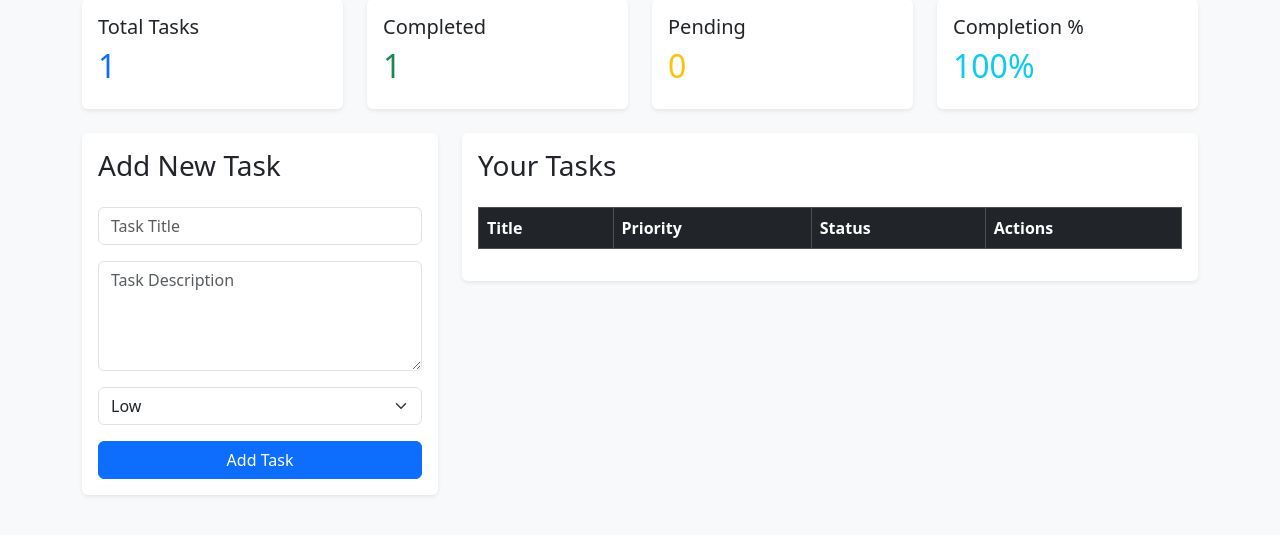
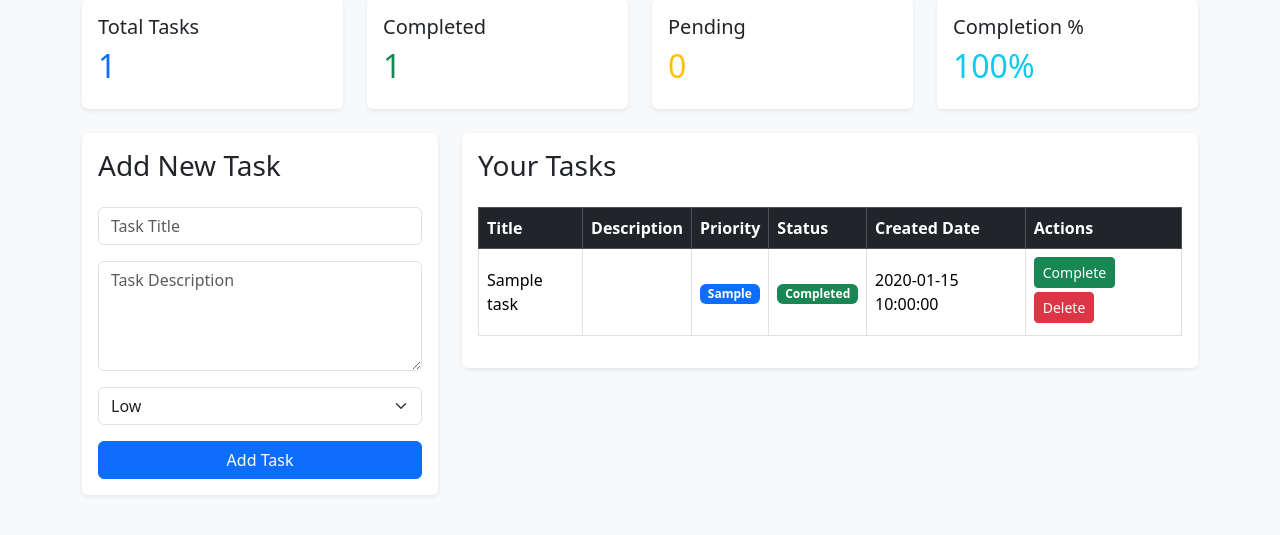
Before and after one commit to Rishabh902/Smart-Task-Management-System, a Flask app: page /dashboard in a window 1280 px wide. Shown: the part 129-664 px from the top of the page. Run offline with Flask 3, Linux system fonts and the light colour scheme; a user stored in the database is signed in; tables that the repository leaves empty hold one stand-in row (values such as "Sample post"); data that the repository does not hold is empty; some libraries are stand-ins or nearby versions.

Commit message:
first commit

```diff
--- a/main.py
+++ b/main.py
@@ -1,5 +1,5 @@
 #import all routing templates and request
-from flask import Flask, render_template, redirect, url_for, request, flash
+from flask import Flask, render_template, redirect, url_for, request, flash, jsonify
 from flask_sqlalchemy import SQLAlchemy  #for database opration
 from flask_login import (LoginManager,UserMixin,login_user,logout_user,login_required,current_user)
 from werkzeug.security import generate_password_hash, check_password_hash #Password hashing
@@ -146,25 +146,24 @@ def all_task_include(task):
     }
 
 
-
 @app.route("/api/tasks", methods=["GET"])
 @login_required
 def get_tasks():
-
     tasks = Task.query.filter_by(user_id=current_user.id).all()
 
-    return {"tasks": [all_task_include(task) for task in tasks]}, 200
+    task_list = []
 
+    for task in tasks:
+        task_list.append({
+            "id": task.id,
+            "title": task.title or "",
+            "description": str(task.description) if task.description else "",
+            "priority": task.priority or "",
+            "status": task.status or "Pending",
+            "created_date": task.created_date.strftime("%Y-%m-%d %H:%M:%S") if task.created_date else ""
+        })
 
-def all_task_include(task):
-    return {
-        "id": task.id,
-        "title": task.title,
-        "description": task.description,
-        "priority": task.priority,
-        "status": task.status,
-        "created_date": task.created_date.strftime("%Y-%m-%d %H:%M:%S")
-    }
+    return jsonify({"tasks": task_list})
 #update end point
 @app.route("/api/tasks/<int:task_id>", methods=["PUT"])
 @login_required
--- a/templates/index.html
+++ b/templates/index.html
@@ -4,7 +4,6 @@
 <head>
     <meta charset="UTF-8">
     <meta name="viewport" content="width=device-width, initial-scale=1.0">
-
     <title>Task Dashboard</title>
 
     <link href="https://cdn.jsdelivr.net/npm/bootstrap@5.3.7/dist/css/bootstrap.min.css" rel="stylesheet">
@@ -16,18 +15,17 @@
 
         <!-- TOP BAR -->
         <div class="d-flex justify-content-between align-items-center mb-4">
-
-            <h1 class="fw-bold">
-                Smart Task Manager
-            </h1>
+            <h1 class="fw-bold">Smart Task Manager</h1>
 
             <a href="/logout" class="btn btn-danger">
                 Logout
             </a>
-
         </div>
 
+        <!-- LIVE NOTIFICATION -->
+        <div id="liveNotification" class="alert alert-info d-none" role="alert"></div>
 
+        <!-- ANALYTICS CARDS -->
         <div class="row g-4 mb-4">
 
             <div class="col-md-3">
@@ -71,16 +69,12 @@
         <!-- MAIN SECTION -->
         <div class="row g-4">
 
-            <!-- LEFT -->
+            <!-- LEFT FORM -->
             <div class="col-lg-4">
-
                 <div class="card shadow-sm border-0">
-
                     <div class="card-body">
 
-                        <h3 class="mb-4">
-                            Add New Task
-                        </h3>
+                        <h3 class="mb-4">Add New Task</h3>
 
                         <form id="taskForm">
 
@@ -104,19 +98,9 @@
 
                             <div class="mb-3">
                                 <select id="priority" class="form-select">
-
-                                    <option value="Low">
-                                        Low
-                                    </option>
-
-                                    <option value="Medium">
-                                        Medium
-                                    </option>
-
-                                    <option value="High">
-                                        High
-                                    </option>
-
+                                    <option value="Low">Low</option>
+                                    <option value="Medium">Medium</option>
+                                    <option value="High">High</option>
                                 </select>
                             </div>
 
@@ -127,77 +111,104 @@
                         </form>
 
                     </div>
+                </div>
+            </div>
 
+            <!-- RIGHT TABLE -->
+            <div class="col-lg-8">
+                <div class="card shadow-sm border-0">
+                    <div class="card-body">
+
+                        <h3 class="mb-4">Your Tasks</h3>
+
+                        <div class="table-responsive">
+                            <table class="table table-bordered table-hover align-middle">
+
+                                <thead class="table-dark">
+                                    <tr>
+                                        <th>Title</th>
+                                        <th>Description</th>
+                                        <th>Priority</th>
+                                        <th>Status</th>
+                                        <th>Created Date</th>
+                                        <th>Actions</th>
+                                    </tr>
+                                </thead>
+
+                                <tbody id="taskTableBody"></tbody>
+
+                            </table>
                         </div>
 
                     </div>
-
-            <!-- RIGHT -->
-            <div class="col-lg-8">
-
-                <div class="card shadow-sm border-0">
-
-                    <div class="card-body">
-
-                        <h3 class="mb-4">
-                            Your Tasks
-                        </h3>
-
-                        <div class="table-responsive">
-
-                            <table class="table table-bordered table-hover align-middle">
-
-                                <thead class="table-dark">
-
-                                    <tr>
-                                        <th>Title</th>
-                                        <th>Priority</th>
-                                        <th>Status</th>
-                                        <th>Actions</th>
-                                    </tr>
-
-                                </thead>
-
-                                <tbody id="taskTableBody">
-
-                                </tbody>
-
-                            </table>
-
+                </div>
             </div>
 
         </div>
 
     </div>
 
-            </div>
-
-        </div>
-
-    </div>
+    <!-- SOCKET.IO SCRIPT -->
+    <script src="https://cdn.socket.io/4.7.5/socket.io.min.js"></script>
 
     <script>
-
         const taskForm = document.getElementById("taskForm");
         const taskTableBody = document.getElementById("taskTableBody");
+        const liveNotification = document.getElementById("liveNotification");
 
+        // SOCKET CONNECTION
+        const socket = io();
+
+        socket.on("connect", function () {
+            console.log("WebSocket connected");
+        });
+
+        socket.on("all_task_notifi", function (data) {
+            showNotification(data.message);
+            loadTasks();
+            loadAnalytics();
+        });
+
+        function showNotification(message) {
+            liveNotification.innerText = message;
+            liveNotification.classList.remove("d-none");
+
+            setTimeout(() => {
+                liveNotification.classList.add("d-none");
+            }, 3000);
+        }
 
         // LOAD TASKS
         async function loadTasks() {
+            try {
+                const response = await fetch("/api/tasks");
 
-            const response = await fetch("/api/tasks");
+                if (!response.ok) {
+                    console.log("Error loading tasks");
+                    return;
+                }
 
                 const data = await response.json();
 
                 taskTableBody.innerHTML = "";
 
+                if (data.tasks.length === 0) {
+                    taskTableBody.innerHTML = `
+                        <tr>
+                            <td colspan="6" class="text-center text-muted">
+                                No tasks found
+                            </td>
+                        </tr>
+                    `;
+                    return;
+                }
+
                 data.tasks.forEach(task => {
+                    taskTableBody.innerHTML += `
+                        <tr>
+                            <td>${task.title}</td>
 
-                taskTableBody.innerHTML += `
-
-                <tr>
-
-                    <td>${task.title}</td>
+                            <td>${task.description}</td>
 
                             <td>
                                 <span class="badge bg-primary">
@@ -211,78 +222,74 @@
                                 </span>
                             </td>
 
+                            <td>${task.created_date}</td>
+
                             <td>
-
                                 <button
-                            class="btn btn-success btn-sm"
+                                    class="btn btn-success btn-sm mb-1"
                                     onclick="updateTask(${task.id})">
-
                                     Complete
-
                                 </button>
 
                                 <button
-                            class="btn btn-danger btn-sm"
+                                    class="btn btn-danger btn-sm mb-1"
                                     onclick="deleteTask(${task.id})">
-
                                     Delete
-
                                 </button>
-
                             </td>
-
                         </tr>
-
                     `;
                 });
+
+            } catch (error) {
+                console.log("Task loading error:", error);
             }
-
+        }
 
         // ADD TASK
         taskForm.addEventListener("submit", async (e) => {
-
             e.preventDefault();
 
             const taskData = {
-
                 title: document.getElementById("title").value,
-
                 description: document.getElementById("description").value,
-
                 priority: document.getElementById("priority").value,
-
                 status: "Pending"
             };
 
-            await fetch("/api/tasks", {
-
+            try {
+                const response = await fetch("/api/tasks", {
                     method: "POST",
-
                     headers: {
                         "Content-Type": "application/json"
                     },
-
                     body: JSON.stringify(taskData)
                 });
 
+                const data = await response.json();
+
+                if (!response.ok) {
+                    alert(data.error || "Task add failed");
+                    return;
+                }
+
                 taskForm.reset();
-
                 loadTasks();
                 loadAnalytics();
+
+            } catch (error) {
+                console.log("Add task error:", error);
+            }
         });
-
 
         // UPDATE TASK
         async function updateTask(taskId) {
-
+            try {
                 await fetch(`/api/tasks/${taskId}`, {
-
                     method: "PUT",
-
                     headers: {
                         "Content-Type": "application/json"
                     },
-
                     body: JSON.stringify({
                         status: "Completed"
                     })
@@ -290,44 +297,53 @@
 
                 loadTasks();
                 loadAnalytics();
+
+            } catch (error) {
+                console.log("Update task error:", error);
             }
-
+        }
 
         // DELETE TASK
         async function deleteTask(taskId) {
-
+            try {
                 await fetch(`/api/tasks/${taskId}`, {
-
                     method: "DELETE"
                 });
 
                 loadTasks();
                 loadAnalytics();
+
+            } catch (error) {
+                console.log("Delete task error:", error);
             }
-
+        }
 
         // LOAD ANALYTICS
         async function loadAnalytics() {
+            try {
+                const response = await fetch("/api/analytics");
 
-            const response = await fetch("/api/analytics");
+                if (!response.ok) {
+                    console.log("Error loading analytics");
+                    return;
+                }
 
                 const data = await response.json();
 
                 document.getElementById("totalTasks").innerText = data.total_tasks;
-
                 document.getElementById("completedTasks").innerText = data.completed_tasks;
-
                 document.getElementById("pendingTasks").innerText = data.pending_tasks;
-
                 document.getElementById("completionPercentage").innerText =
                     data.completion_percentage + "%";
+
+            } catch (error) {
+                console.log("Analytics loading error:", error);
             }
-
+        }
 
         // INITIAL LOAD
         loadTasks();
         loadAnalytics();
-
     </script>
 
 </body>
```
Lines whose indentation alone changed are shown as unchanged.
